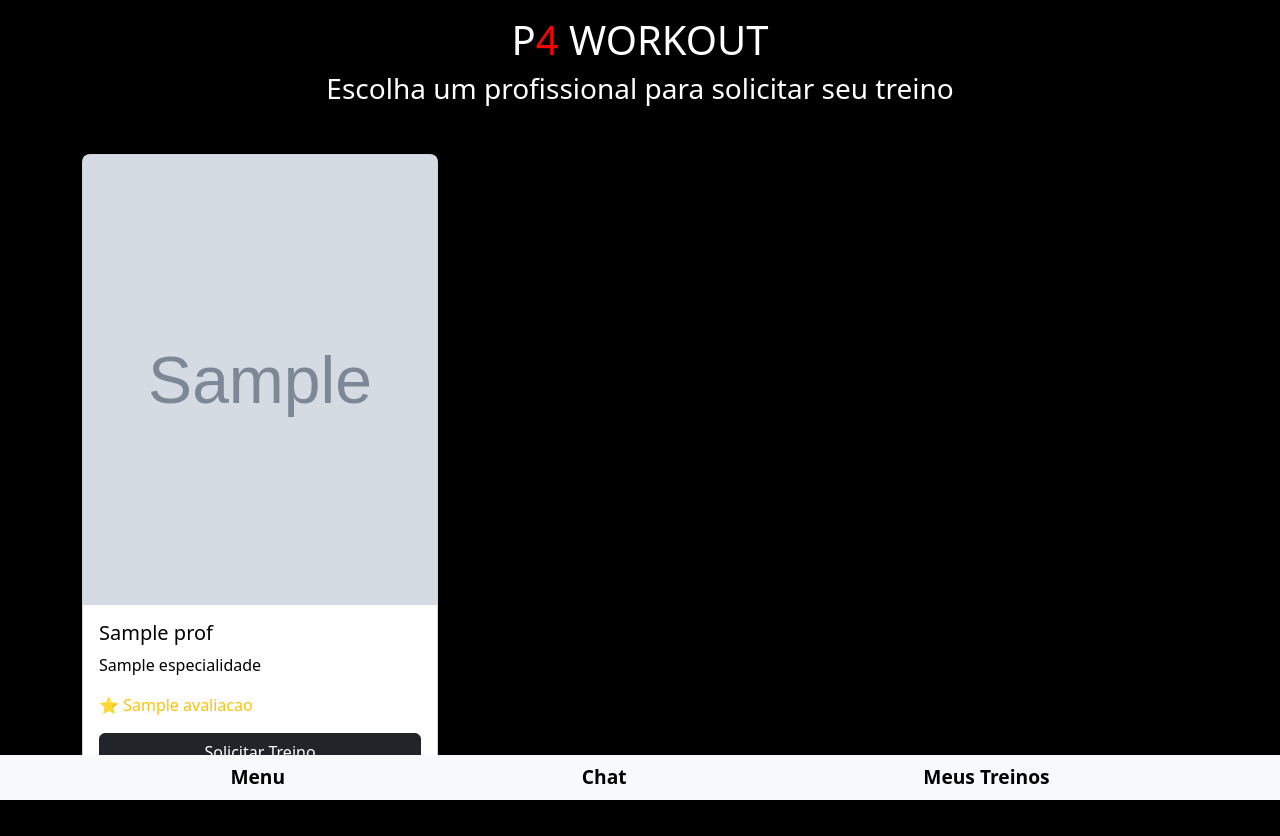
After one commit to Pablo-Cardoso-23/STARTUP-P4-WORKOUT, a FastAPI app: template app/templates/telaSolicitarTreino.html in a window 1280 px wide. The commit adds this page. Run offline with FastAPI, Linux system fonts and the light colour scheme; the template is opened without the code that fills it: most values are stand-ins (such as "Sample title", 1, 10 or a date in 2020); grey boxes marked "Sample" are stand-in pictures.

Commit message:
CONSTRUÇÃO DA TELA DE SOLICITAR TREINO E BD.

```diff
--- a/app/main.py
+++ b/app/main.py
@@ -2,7 +2,7 @@ import locale
 import re
 
 import unicodedata
-
+import sqlite3
 from fastapi import FastAPI, Request, Form
 from fastapi.templating import Jinja2Templates
 from fastapi.staticfiles import StaticFiles
@@ -12,6 +12,7 @@ from starlette.responses import FileResponse, RedirectResponse
 
 app = FastAPI()
 templates = Jinja2Templates(directory="app/templates")
+DB_PATH = "p4workout.db"
 
 INTENTS = [
 
@@ -67,6 +68,41 @@ INTENTS = [
 SENSITIVE_PATTERNS = [
     r"\b(les[aã]o|dor (aguda|forte)|medica[cç][aã]o|rem[eé]dio\b)"
 ]
+
+def init_db():
+    conn = sqlite3.connect(DB_PATH)
+    cur = conn.cursor()
+    cur.execute("""
+        CREATE TABLE IF NOT EXISTS profissionais (
+            id INTEGER PRIMARY KEY AUTOINCREMENT,
+            nome TEXT NOT NULL,
+            especialidade TEXT NOT NULL,
+            foto TEXT,
+            avaliacao REAL
+        )
+    """)
+    conn.commit()
+    conn.close()
+
+def seed_profissionais():
+    conn = sqlite3.connect(DB_PATH)
+    cur = conn.cursor()
+    cur.execute("SELECT COUNT(*) FROM profissionais")
+
+    if cur.fetchone()[0] == 0:
+        cur.executemany("""
+            INSERT INTO profissionais (nome, especialidade, foto, avaliacao)
+            VALUES(?, ?, ?, ?)
+        """, [
+            ("Carlos Silva", "Musculação e Hipertrofia", "/static/img/profissionalDeMusculacao.png", 4.7),
+            ("Ana Souza", "Treinamento Funcional", "/static/img/profissionalDeFuncional.png", 4.8),
+            ("João Pereira", "Crossfit e Condicionamento", "/static/img/profissionalDeCondicionamento.png", 4.9)
+        ])
+        conn.commit()
+    conn.close()
+
+init_db()
+seed_profissionais()
 
 def normalize_text(text: str) -> str:
     text = ''.join(
@@ -146,6 +182,26 @@ def adicionar_exercicio(treino_id: int, nome: str = Form(...), repeticoes: int =
 
         return RedirectResponse("/treinos", status_code=303)
 
+@app.get("/solicitar-treino")
+def solicitar_treino(request: Request):
+    conn = sqlite3.connect(DB_PATH)
+    cur = conn.cursor()
+    cur.execute("SELECT id, nome, especialidade, foto, avaliacao FROM profissionais")
+    profissionais = [
+        {"id": row[0], "nome": row[1], "especialidade": row[2], "foto": row[3], "avaliacao": row[4]}
+        for row in cur.fetchall()
+    ]
+    conn.close()
+
+    return templates.TemplateResponse(
+        "telaSolicitarTreino.html",
+        {"request": request, "profissionais": profissionais}
+    )
+
+@app.post("/enviar-solicitacao")
+def enviar_solicitacao(profissinal_id: int = Form(...)):
+    return RedirectResponse("/treinos", status_code=303)
+
 @app.get("/chatbot")
 def chatbot_page(request: Request):
     return templates.TemplateResponse(
--- a/app/templates/chatbot.html
+++ b/app/templates/chatbot.html
@@ -52,7 +52,7 @@
 <body>
 
     <div class="chat-container">
-        <img src="/static/img/p4chat.png" alt="Logo Chatbot" style="width: 120px;height: 120px; margin-left: 270px;">
+        <img src="/static/img/p4chatbot.png" alt="Logo Chatbot" style="width: 120px;height: 120px; margin-left: 270px;">
         <h2 class="text-center mb-4">OLÁ! COMO POSSO TE AJUDAR HOJE?</h2>
 
         <div id="chat-box" class="chat-box"></div>
--- a/app/templates/menu.html
+++ b/app/templates/menu.html
@@ -65,7 +65,7 @@
             <div class="row justify-content-center">
                 <div class="col-12 col-md-6">
                     <a href="/treinos" class="btn btn-dark w-100 mb-3">Treino</a>
-                    <a href="#" class="btn btn-dark w-100 mb-4">Solicitar Treino</a>
+                    <a href="/solicitar-treino" class="btn btn-dark w-100 mb-4">Solicitar Treino</a>
                 </div>
             </div>
         </section>
--- /dev/null
+++ b/app/templates/telaSolicitarTreino.html
@@ -0,0 +1,72 @@
+<!DOCTYPE html>
+<html lang="pt-BR">
+<head>
+    <meta charset="UTF-8">
+    <title>Solicitar Treino - P4 WORKOUT</title>
+    <link href="https://cdn.jsdelivr.net/npm/bootstrap@5.2.3/dist/css/bootstrap.min.css" rel="stylesheet">
+    <style>
+        body {
+            background-color: black;
+            color: white;
+        }
+        .card {
+            background-color: white;
+            color: black;
+            border-radius: 8px;
+        }
+        .card img {
+            height: 450px;
+            object-fit: cover;
+        }
+        nav {
+            background-color: white;
+        }
+        nav .nav-link {
+            font-size: 1.2rem !important;
+            font-weight: bold;
+        }
+        nav a:hover {
+            transform: scale(1.2);
+            color: #ff6600;
+        }
+    </style>
+</head>
+<body>
+
+<header class="text-center py-3">
+    <h1>P<span style="color:red;">4</span> WORKOUT</h1>
+    <h3 class="mt-2">Escolha um profissional para solicitar seu treino</h3>
+</header>
+
+<main class="container my-4">
+    <div class="row">
+        {% for prof in profissionais %}
+        <div class="col-md-4 mb-4">
+            <div class="card shadow-sm">
+                <img src="{{ prof.foto }}" class="card-img-top" alt="{{ prof.nome }}">
+                <div class="card-body">
+                    <h5 class="card-title">{{ prof.nome }}</h5>
+                    <p class="card-text">{{ prof.especialidade }}</p>
+                    <p class="text-warning">⭐ {{ prof.avaliacao }}</p>
+                    <form action="/enviar-solicitacao" method="post">
+                        <input type="hidden" name="profissional_id" value="{{ prof.id }}">
+                        <button type="submit" class="btn btn-dark w-100">Solicitar Treino</button>
+                    </form>
+                </div>
+            </div>
+        </div>
+        {% endfor %}
+    </div>
+</main>
+
+<nav class="navbar navbar-light bg-light fixed-bottom">
+    <div class="container justify-content-around">
+        <a class="nav-link text-black" href="/menu">Menu</a>
+        <a class="nav-link text-black" href="/chatbot">Chat</a>
+        <a class="nav-link text-black" href="/treinos">Meus Treinos</a>
+    </div>
+</nav>
+
+<script src="https://cdn.jsdelivr.net/npm/bootstrap@5.2.3/dist/js/bootstrap.bundle.min.js"></script>
+</body>
+</html>
```
Also changed, not shown: app/templates/telaTreino.html (+3 -5 lines), app/static/img/p4chat.png (deleted), app/static/img/p4chatbot.png (added), app/static/img/profissionalDeCondicionamento.png (added), app/static/img/profissionalDeFuncional.png (added), 1 other file.
